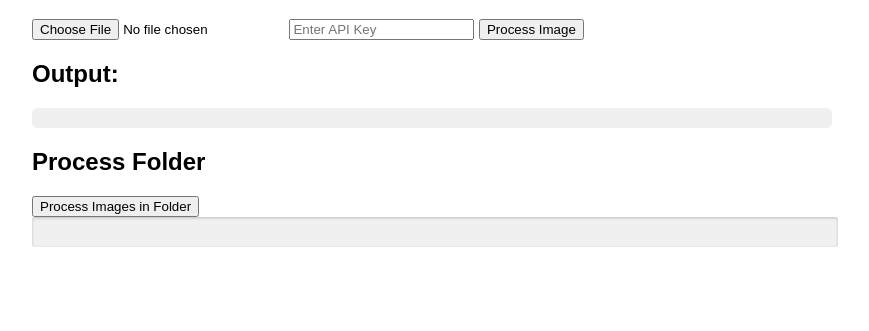
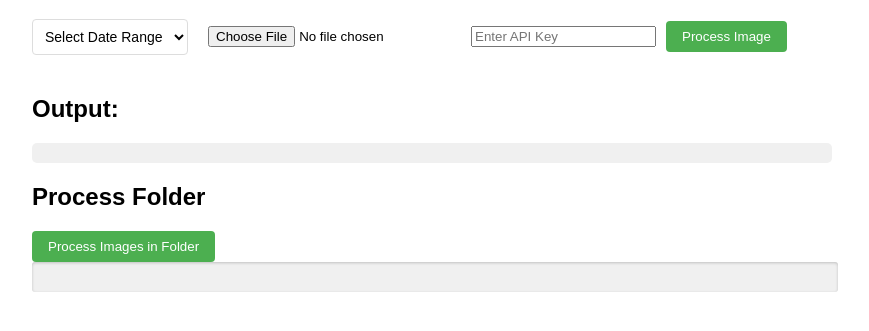
Before and after one commit to delhicharmohan/lottery, a website: page public/index.html in a window 1280 px wide. Shown: the part 81-412 px from the top of the page, without its empty margins (208-1077 px from the left). Drawn offline with Linux system fonts and the light colour scheme.

Commit message:
added the date filter and the date retention of 45 days

```diff
--- a/public/index.html
+++ b/public/index.html
@@ -33,14 +33,71 @@
             border-radius: 3px;
             transition: width 0.5s ease-in-out;
         }
+        #dateFilter {
+            padding: 8px;
+            margin-right: 10px;
+            border: 1px solid #ddd;
+            border-radius: 4px;
+            background-color: white;
+            font-size: 14px;
+        }
+
+        #dateFilter:focus {
+            outline: none;
+            border-color: #4CAF50;
+        }
+
+        form {
+            margin-bottom: 20px;
+            display: flex;
+            gap: 10px;
+            align-items: center;
+        }
+        .form-group {
+            display: flex;
+            gap: 10px;
+            align-items: center;
+            margin-bottom: 20px;
+        }
+
+        .form-control {
+            padding: 8px;
+            border: 1px solid #ddd;
+            border-radius: 4px;
+            font-size: 14px;
+            min-width: 150px;
+        }
+
+        button {
+            padding: 8px 16px;
+            background-color: #4CAF50;
+            color: white;
+            border: none;
+            border-radius: 4px;
+            cursor: pointer;
+        }
+
+        button:hover {
+            background-color: #45a049;
+        }
     </style>
 </head>
 <body>
     <h1>Image Processor Tester</h1>
     <form id="uploadForm">
-        <input type="file" id="imageInput" accept="image/jpeg,image/png" required>
-        <input type="text" id="apiKeyInput" placeholder="Enter API Key" required>
-        <button type="submit">Process Image</button>
+        <div class="form-group">
+            <select id="dateFilter" class="form-control">
+                <option value="">Select Date Range</option>
+                <option value="today">Today</option>
+                <option value="yesterday">Yesterday</option>
+                <option value="last7days">Last 7 Days</option>
+                <option value="last30days">Last 30 Days</option>
+                <option value="thisMonth">This Month</option>
+            </select>
+            <input type="file" id="imageInput" accept="image/jpeg,image/png" required>
+            <input type="text" id="apiKeyInput" placeholder="Enter API Key" required>
+            <button type="submit">Process Image</button>
+        </div>
     </form>
     <h2>Output:</h2>
     <pre id="output"></pre>
--- a/public/script.js
+++ b/public/script.js
@@ -3,6 +3,7 @@ document.getElementById('uploadForm').addEventListener('submit', async (e) => {
 
     const imageFile = document.getElementById('imageInput').files[0];
     const apiKey = document.getElementById('apiKeyInput').value;
+    const dateFilter = document.getElementById('dateFilter').value;
     const outputElement = document.getElementById('output');
 
     if (!imageFile) {
@@ -12,6 +13,7 @@ document.getElementById('uploadForm').addEventListener('submit', async (e) => {
 
     const formData = new FormData();
     formData.append('image', imageFile);
+    formData.append('dateFilter', dateFilter);
 
     try {
         const response = await fetch('/api/process-image', {
@@ -25,7 +27,6 @@ document.getElementById('uploadForm').addEventListener('submit', async (e) => {
         const result = await response.json();
 
         if (response.ok) {
-            // Create a formatted output string
             let outputString = '';
             if (result.data) {
                 outputString += `Date: ${result.data.date || 'N/A'}\n`;
```
Also changed, not shown: index.js (+40 -3 lines), public/admin.html (+8 -1 lines), public/admin.js (+7 -10 lines).
